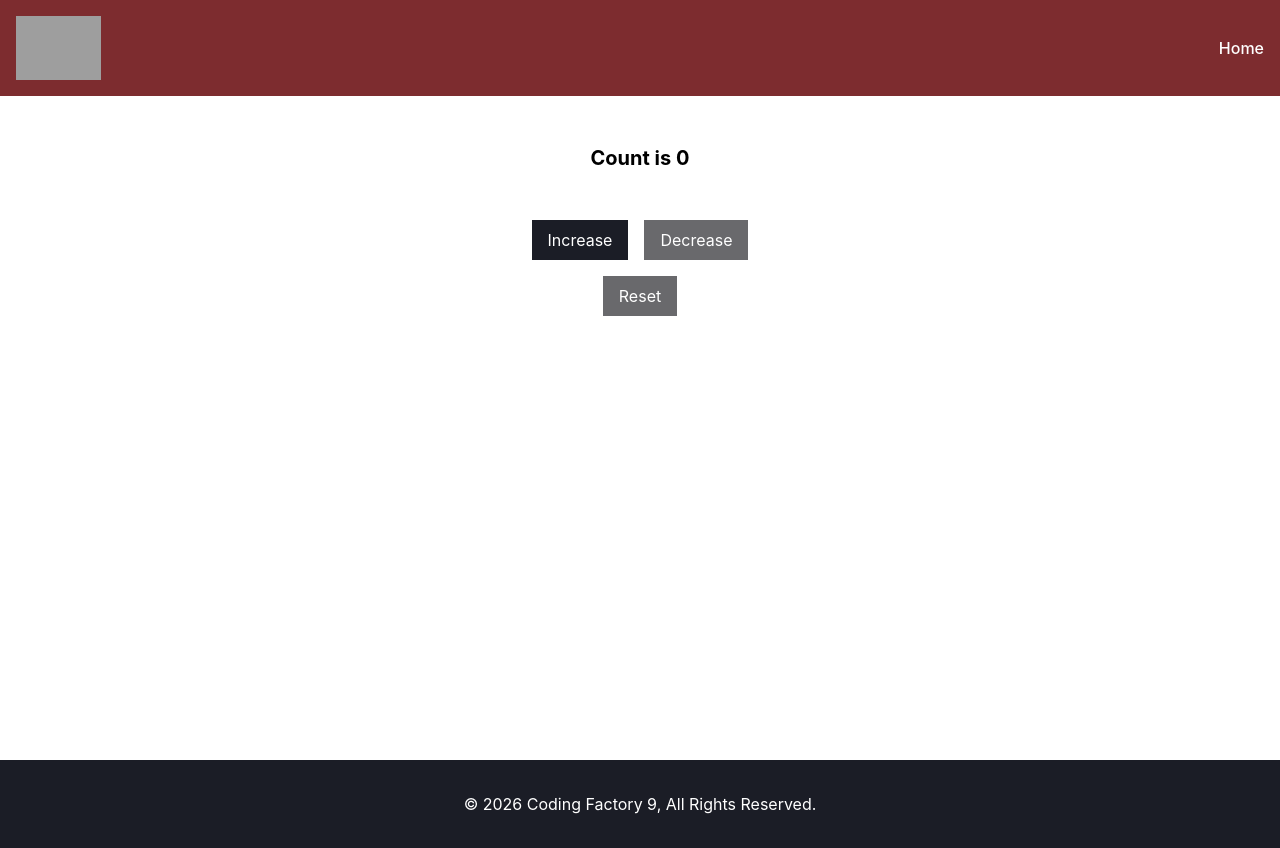
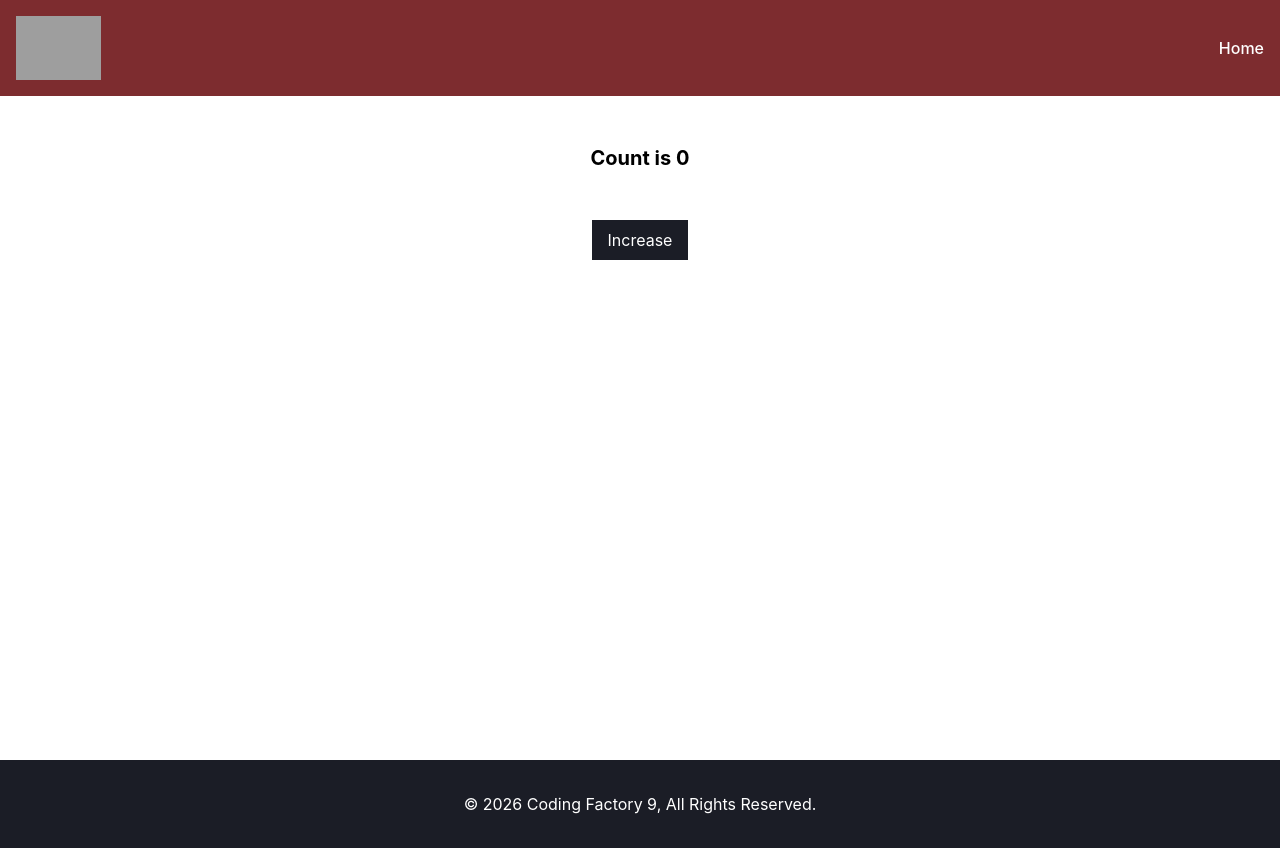
Before and after one commit to PantelisTs/cf9-react, a React (Vite) app: page / in a window 1280 px wide. Built offline with nearby package versions, Linux system fonts and the light colour scheme; grey boxes are pictures that could not be loaded.

Commit message:
feat: add ClassCounter component

```diff
--- a/src/App.tsx
+++ b/src/App.tsx
@@ -3,7 +3,8 @@
 // import ClassComponent from "./components/LessonTwo/ClassComponent.tsx";
 // import ArrowFunctionalComponent from "./components/LessonTwo/ArrowFunctionalComponent.tsx";
 import Layout from "./components/Layout.tsx";
-import Counter from "./components/LessonFour/Counter.tsx";
+// import Counter from "./components/LessonFour/Counter.tsx";
+import ClassCounter from "./components/LessonFour/ClassCounter.tsx";
 
 
 
@@ -73,7 +74,9 @@ function App() {
         <Layout addClasses="bg-gray=50">
             {/*<ArrowFunctionalComponentWithProps title="Second Title" description="Description" />*/}
             {/*<p>Lorem ipsum dolor sit amet, consectetur adipisicing elit. Natus, possimus.</p>*/}
-            <Counter/>
+            {/*<Counter/>*/}
+
+            <ClassCounter/>
 
         </Layout>
 
--- /dev/null
+++ b/src/components/LessonFour/ClassCounter.tsx
@@ -0,0 +1,34 @@
+import {Component} from "react";
+import CounterButton from "./CounterButton.tsx";
+
+type State = {
+    count: number;
+}
+
+class ClassCounter extends Component<{}, State> {
+    constructor(props:{}) {
+        super(props);
+        this.state = {count:0};
+    }
+
+    increaseCount = () => {
+        this.setState({count: this.state.count + 1});
+    }
+
+    render() {
+        return (
+            <>
+                <h1 className="text-center text-xl font-bold">Count is {this.state.count}</h1>
+                <div className="text-center pt-12 space-x-4">
+                    <CounterButton
+                        onClick={this.increaseCount}
+                        label="Increase"
+                    />
+                </div>
+            </>
+        )
+    }
+
+}
+
+export default ClassCounter;
```
